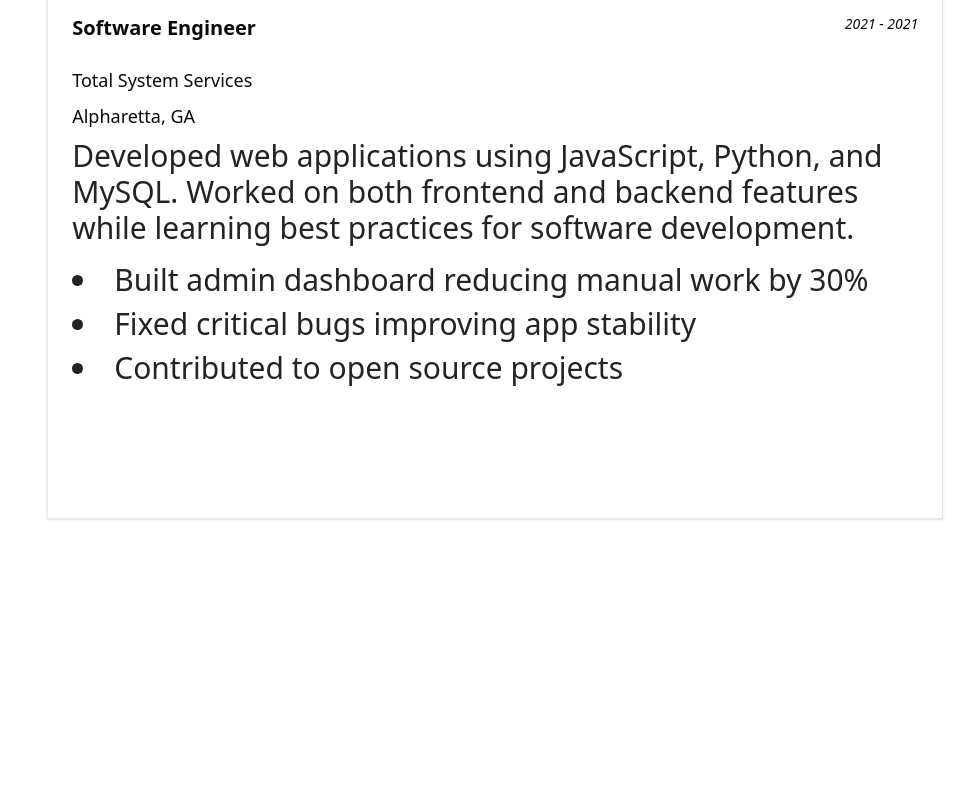
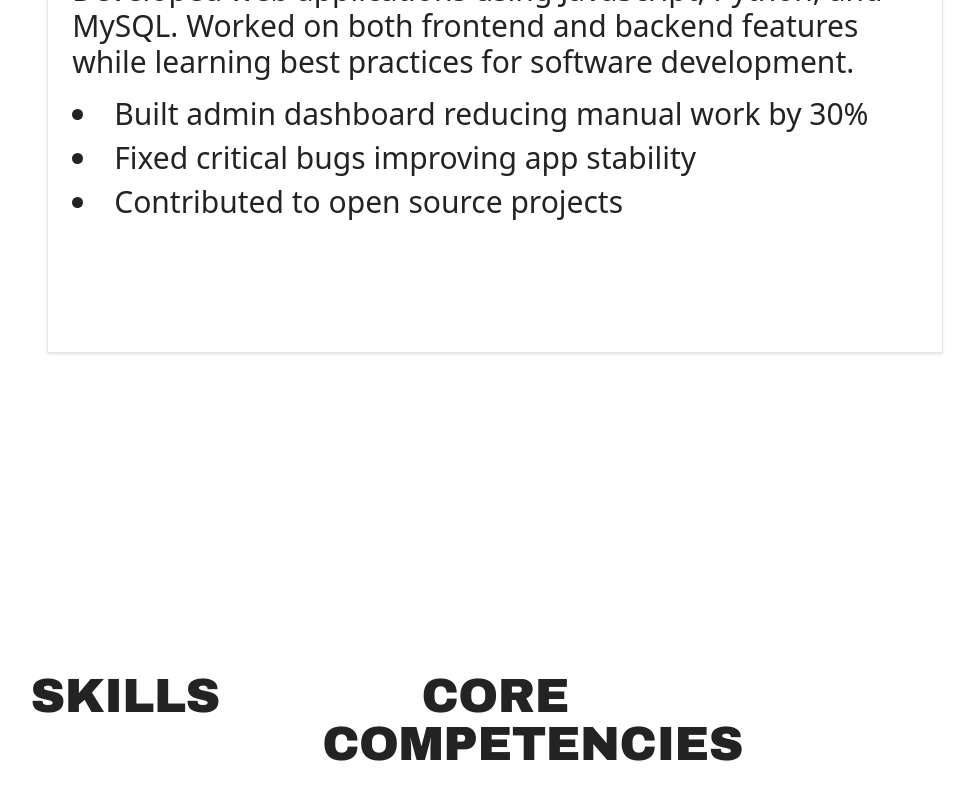
Before and after one commit to fauzipradipta/portofolio, a Next.js app: page / in a window 1280 px wide. Shown: the part 3290-4090 px from the top of the page, without its empty margins (176-1150 px from the left). Before the commit the page ends 4048 px from the top, so only its background shows below. Built offline with nearby package versions, Linux system fonts and the light colour scheme.

Commit message:
working on skills and competencies

```diff
--- a/src/app/app.tsx
+++ b/src/app/app.tsx
@@ -3,6 +3,7 @@ import Header from "./component/Header";
 import Hero from "./page/Hero";
 import About from "./page/About";
 import WorkExperience from "./page/WorkExperience";
+import Skills from "./page/Skills";
 
 const App = () => {
     return(
@@ -15,6 +16,7 @@ const App = () => {
                 </div>
                 <About />
                 <WorkExperience/>
+                <Skills/>
             </main>
 
         </div>
--- a/src/app/data/mock.tsx
+++ b/src/app/data/mock.tsx
@@ -133,6 +133,15 @@ export const projectsData = [
   }
 ];
 
+export const pageTitles={
+  about:"About Me",
+  experience:"Work Experience",
+  projects:"Projects",
+  skills:"skills",
+  competencies:"Core Competencies",
+  contact:"Contact Me"
+}
+
 export const contactFormFields = {
   name: "",
   email: "",
--- /dev/null
+++ b/src/app/page/Skills.tsx
@@ -0,0 +1,22 @@
+import React from 'react';
+
+
+const Skills = () => {
+    return(
+        <section id="skills" className="py-20">
+            <div className="container">
+                <div className="grid grid-cols-1 md:grid-cols-2 lg:grid-cols-3 gap-6">
+                    <div className="text-center mb-16">
+                        <p className="title-big mb-3">Skills</p>
+                    </div>
+                    <div className="text-center mb-16">
+                        <p className="title-big mb-3">Core Competencies</p>
+                    </div>
+                </div>
+
+            </div>
+        </section>
+    );
+};
+
+export default Skills;
```
